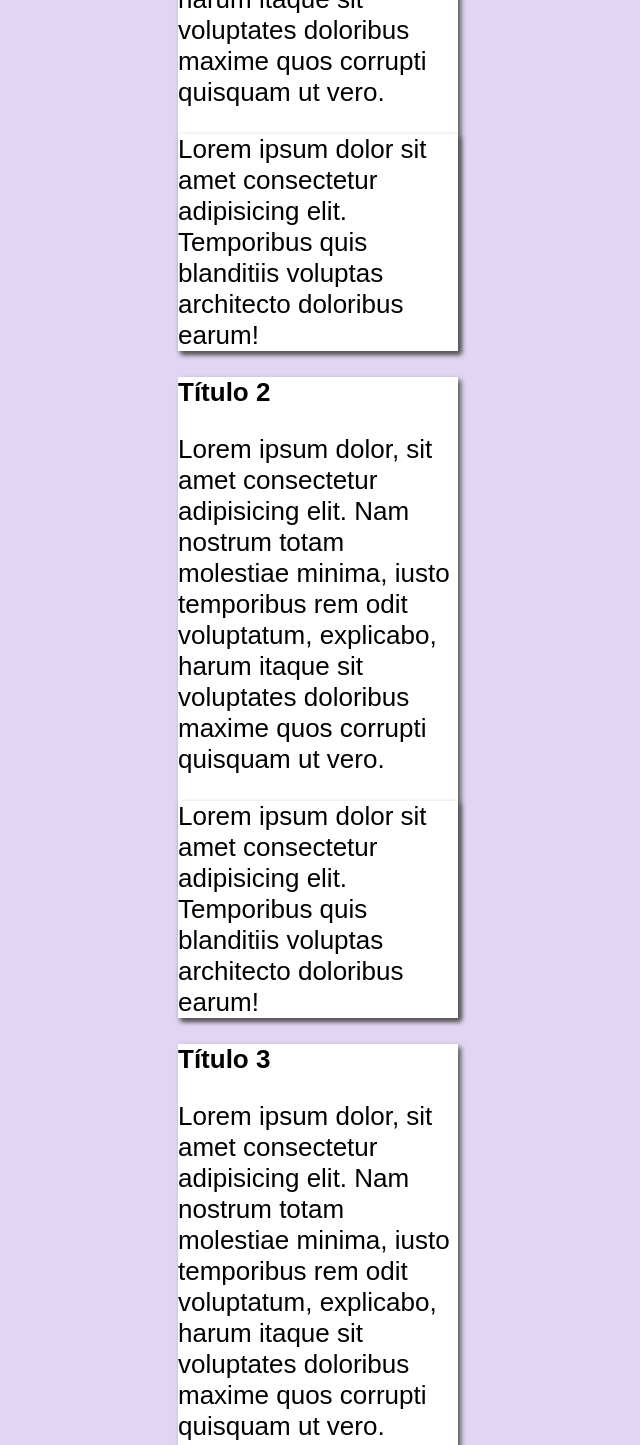
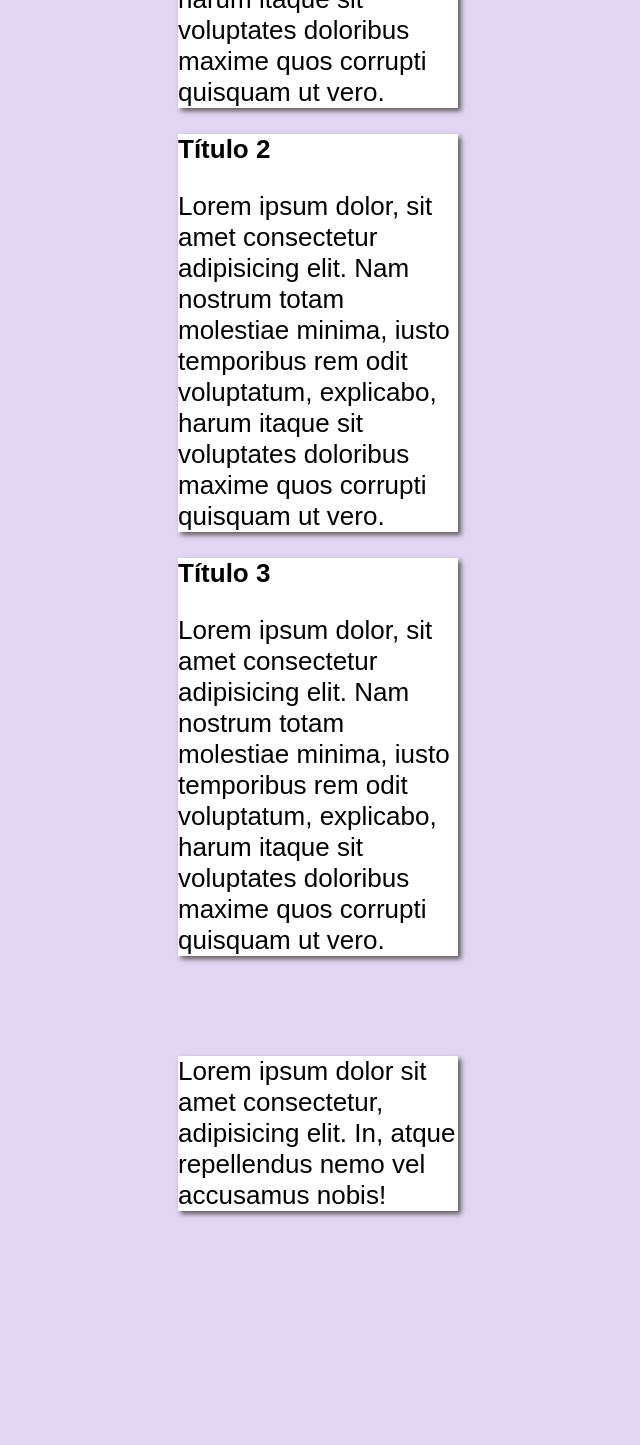
Before and after one commit to JoaoPoscai/Site, a plain HTML site: page index.html in a window 1280 px wide. Shown: the part 460-1905 px from the top of the page, without its empty margins (322-962 px from the left). Drawn offline with Linux system fonts and the light colour scheme.

Commit message:
alterações

```diff
--- a/css/style.css
+++ b/css/style.css
@@ -20,5 +20,6 @@ section {
 }
 
 footer {
+    margin-top: 100px;
     box-shadow: 3px 3px 5px rgb(88, 88, 88);
 }
--- a/index.html
+++ b/index.html
@@ -18,9 +18,6 @@
 
         <p>Lorem ipsum dolor, sit amet consectetur adipisicing elit. Nam nostrum totam molestiae minima, iusto temporibus rem odit voluptatum, explicabo, harum itaque sit voluptates doloribus maxime quos corrupti quisquam ut vero.</p>
 
-        <footer>
-            <p>Lorem ipsum dolor sit amet consectetur adipisicing elit. Temporibus quis blanditiis voluptas architecto doloribus earum!</p>
-        </footer>
     </section>
 
     <section>
@@ -30,9 +27,6 @@
 
         <p>Lorem ipsum dolor, sit amet consectetur adipisicing elit. Nam nostrum totam molestiae minima, iusto temporibus rem odit voluptatum, explicabo, harum itaque sit voluptates doloribus maxime quos corrupti quisquam ut vero.</p>
 
-        <footer>
-            <p>Lorem ipsum dolor sit amet consectetur adipisicing elit. Temporibus quis blanditiis voluptas architecto doloribus earum!</p>
-        </footer>
     </section>
 
     <section>
@@ -42,9 +36,6 @@
 
         <p>Lorem ipsum dolor, sit amet consectetur adipisicing elit. Nam nostrum totam molestiae minima, iusto temporibus rem odit voluptatum, explicabo, harum itaque sit voluptates doloribus maxime quos corrupti quisquam ut vero.</p>
 
-        <footer>
-            <p>Lorem ipsum dolor sit amet consectetur adipisicing elit. Temporibus quis blanditiis voluptas architecto doloribus earum!</p>
-        </footer>
     </section>
 
     <footer>
```
